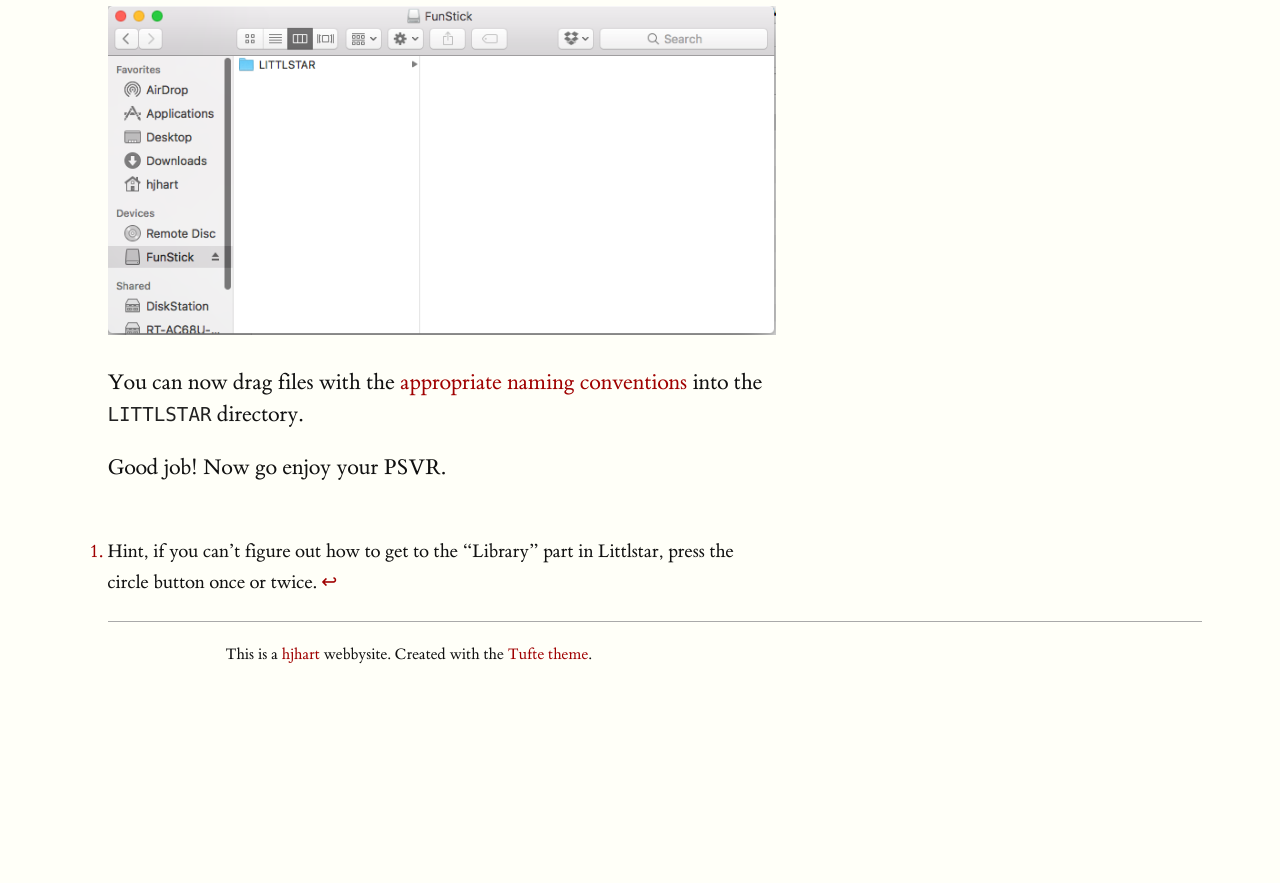
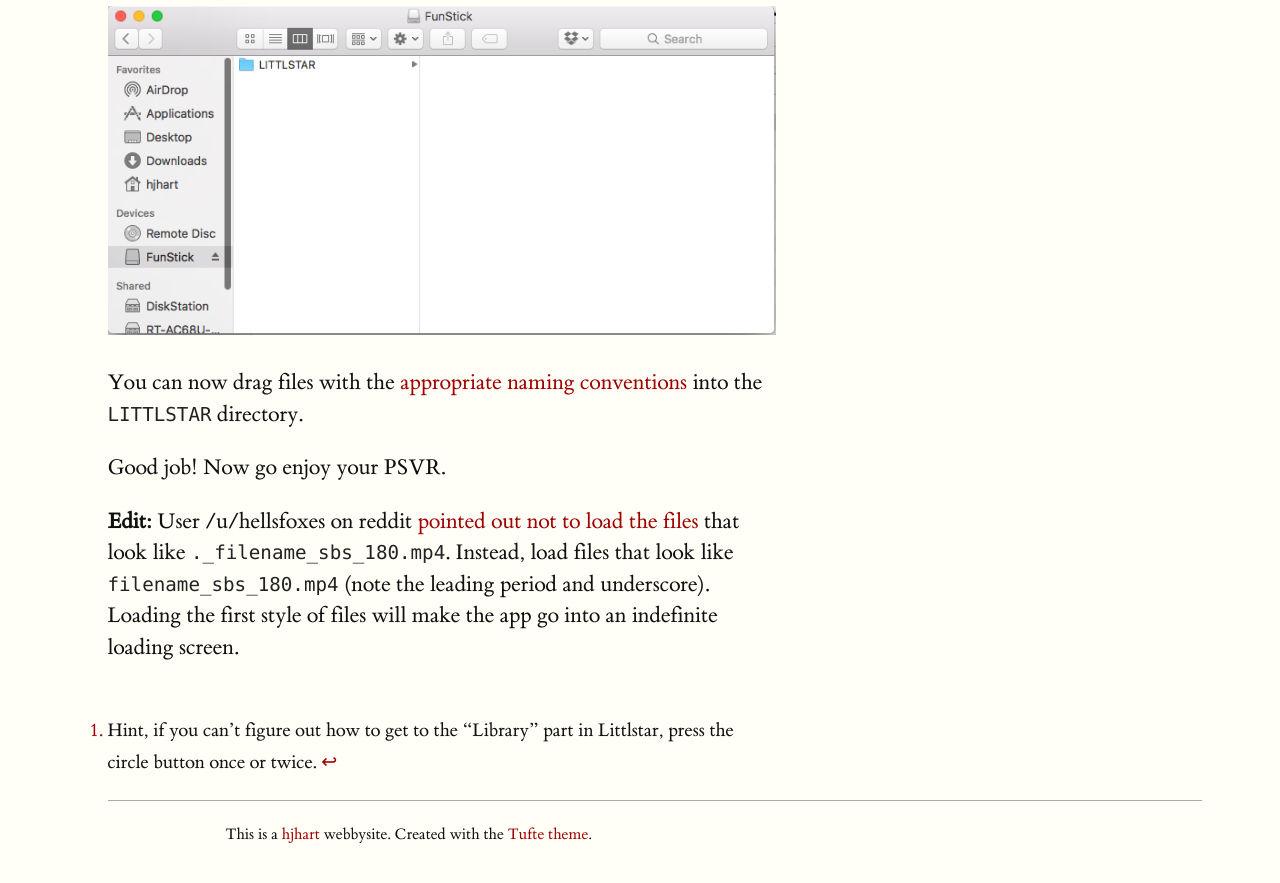
Before and after one commit to hjhart/hjhart.blog, a Jekyll site: the page built from _posts/2017-03-06-how-to-side-load-videos-into-littlstar-using-macos.markdown, in a window 1280 px wide and 900 px high, scrolled down 4149 px. Shown: the top 883 px of the window. Built offline with Jekyll 4.4.1, drawn with Linux system fonts in a browser that asks for light colours; comment, search, counter and statistics services are not loaded; before the commit the page ends 4870 px from its top, so only the background shows below that.

Commit message:
Update post

```diff
--- a/_posts/2017-03-06-how-to-side-load-videos-into-littlstar-using-macos.markdown
+++ b/_posts/2017-03-06-how-to-side-load-videos-into-littlstar-using-macos.markdown
@@ -49,6 +49,9 @@ You can now drag files with the [appropriate naming conventions][naming_conventi
 
 Good job! Now go enjoy your PSVR.
 
+**Edit:** User /u/hellsfoxes on reddit [pointed out not to load the files][hells_foxes_comment] that look like `._filename_sbs_180.mp4`. Instead, load files that look like `filename_sbs_180.mp4` (note the leading period and underscore). Loading the first style of files will make the app go into an indefinite loading screen.
+
+[hells_foxes_comment]: https://www.reddit.com/r/PSVR/comments/5y1fr0/how_to_side_load_videos_into_littlstar_using_macos/demzpw0/?context=3
 [usb_stick]: https://www.amazon.com/gp/product/B013CCTOC2/ref=as_li_ss_tl?ie=UTF8&psc=1&linkCode=ll1&tag=hjhartblog-20&linkId=5d919eca9cadfe6414cb007a3aa11d66
 [naming_conventions]: http://docs.littlstar.com/display/CG/PlayStation+VR+Video+Sideloading#PlayStationVRVideoSideloading-HarddriveorUSBflashdrivesetup
 
```
